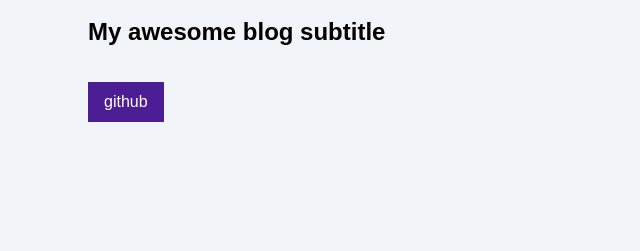
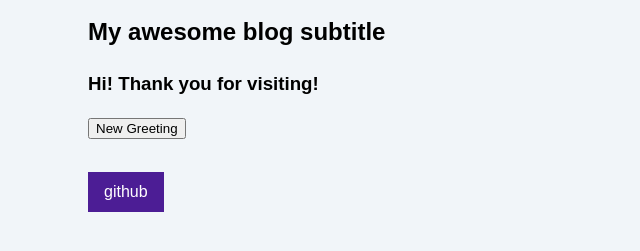
Before and after one commit to cmoles/personal-website, an Astro site: page / in a window 1280 px wide. Shown: the part 157-408 px from the top of the page, without its empty margins (212-852 px from the left). Built offline with nearby package versions, Linux system fonts and the light colour scheme; Astro itself is replaced by a stand-in of ours.

Commit message:
add preact astro island

```diff
--- a/astro.config.mjs
+++ b/astro.config.mjs
@@ -1,4 +1,8 @@
 import { defineConfig } from 'astro/config';
 
+import preact from "@astrojs/preact";
+
 // https://astro.build/config
-export default defineConfig({});
+export default defineConfig({
+  integrations: [preact()]
+});
--- a/package.json
+++ b/package.json
@@ -10,7 +10,9 @@
     "astro": "astro"
   },
   "dependencies": {
+    "@astrojs/preact": "^2.2.1",
     "@astrojs/rss": "^2.4.4",
-    "astro": "^2.10.3"
+    "astro": "^2.10.3",
+    "preact": "^10.16.0"
   }
 }
--- /dev/null
+++ b/src/components/Greeting.jsx
@@ -0,0 +1,18 @@
+import { h } from 'preact';
+import { useState } from 'preact/hooks';
+
+export default function Greeting({messages}) {
+
+  const randomMessage = () => messages[(Math.floor(Math.random() * messages.length))];
+
+  const [greeting, setGreeting] = useState(messages[0]);
+
+  return (
+    <div>
+      <h3>{greeting}! Thank you for visiting!</h3>
+      <button onClick={() => setGreeting(randomMessage())}>
+        New Greeting
+      </button>
+    </div>
+  );
+}
--- a/src/pages/index.astro
+++ b/src/pages/index.astro
@@ -1,7 +1,9 @@
 ---
 import BaseLayout from '../layouts/BaseLayout.astro';
+import Greeting from '../components/Greeting.jsx';
 const pageTitle = "Home Page";
 ---
 <BaseLayout pageTitle={pageTitle}>
-  <h2>My awesome blog subtitle</h2>
+	<h2>My awesome blog subtitle</h2>
+	<Greeting client:load messages={["Hi", "Hello", "Howdy", "Hey there"]} />
 </BaseLayout>
--- a/tsconfig.json
+++ b/tsconfig.json
@@ -1,3 +1,7 @@
 {
-  "extends": "astro/tsconfigs/strict"
+  "extends": "astro/tsconfigs/strict",
+  "compilerOptions": {
+    "jsx": "react-jsx",
+    "jsxImportSource": "preact"
+  }
 }
```
Also changed, not shown: 1 other file.
